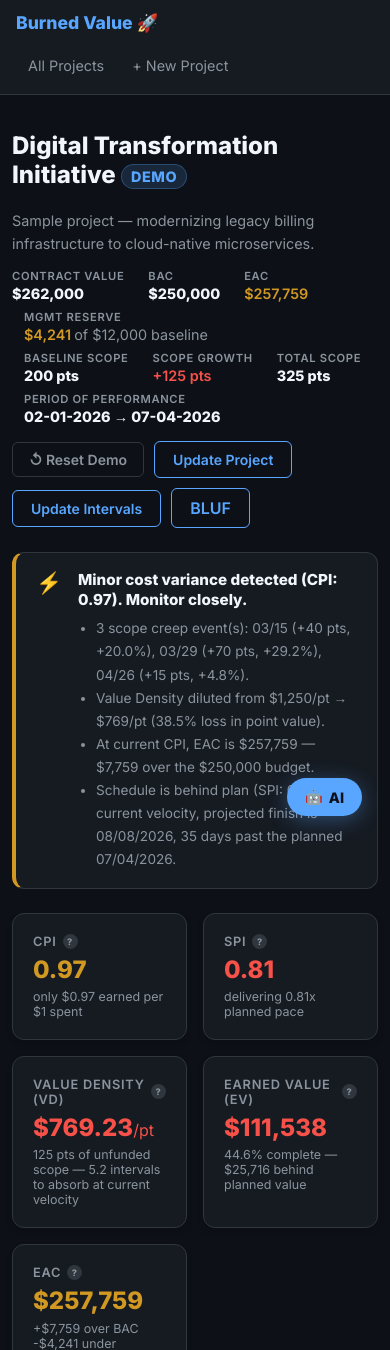
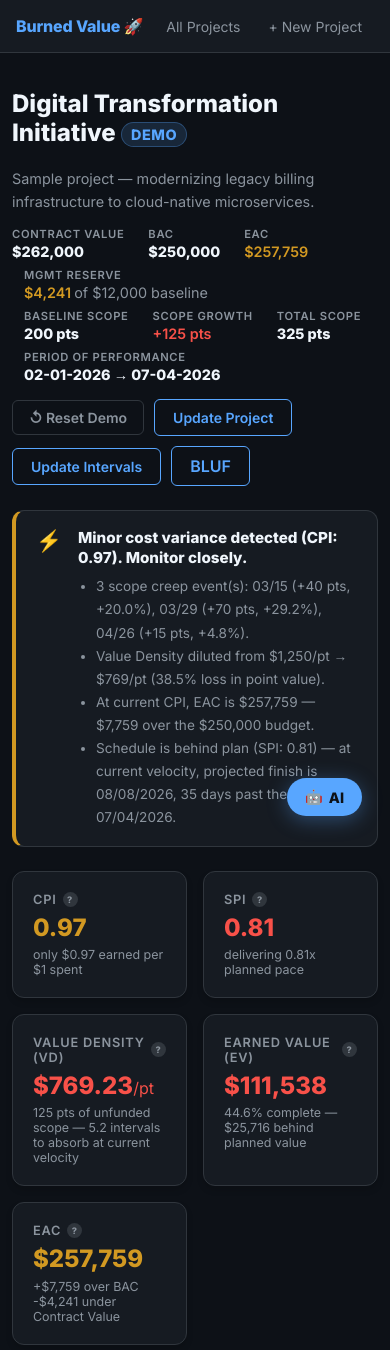
Before and after one commit to matthewnewell/BurnedValue, a Flask app: page /dashboard/demo in a window 390 px wide; the page is wider, and only the part inside the window is pictured. Shown: the top 1350 px of that part. Run offline with Flask 3, Linux system fonts and the light colour scheme.

Commit message:
Replace sidebar with slim top navbar, free up horizontal real estate

```diff
--- a/static/css/style.css
+++ b/static/css/style.css
@@ -22,53 +22,56 @@ a {
     color: inherit;
 }
 
-.app-container {
+/* ── Top Nav ── */
+.topnav {
+    position: sticky;
+    top: 0;
+    z-index: 100;
     display: flex;
-    min-height: 100vh;
-}
-
-/* ── Sidebar ── */
-.sidebar {
-    width: 220px;
+    align-items: center;
+    justify-content: space-between;
     background: var(--card-bg);
-    border-right: 1px solid var(--border);
-    padding: 24px 16px;
+    border-bottom: 1px solid var(--border);
+    padding: 0 32px;
+    height: 52px;
     flex-shrink: 0;
 }
 
-.brand h1 {
-    font-size: 1.1rem;
-    margin: 0 0 2rem 0;
+.topnav-brand a {
+    font-size: 1rem;
+    font-weight: 800;
     color: var(--accent);
+    text-decoration: none;
+    letter-spacing: -0.01em;
 }
 
-.nav-links {
+.topnav-links {
     list-style: none;
     padding: 0;
     margin: 0;
+    display: flex;
+    gap: 4px;
+    align-items: center;
 }
 
-.nav-links li {
-    margin-bottom: 4px;
+.topnav-links a {
+    display: block;
+    padding: 6px 12px;
+    border-radius: 6px;
+    font-size: 0.875rem;
+    font-weight: 500;
+    transition: background 0.15s, color 0.15s;
+    color: var(--text-secondary);
+    text-decoration: none;
 }
 
-.nav-links a {
-    display: block;
-    padding: 8px 12px;
-    border-radius: 6px;
-    font-size: 0.9rem;
-    transition: background 0.15s;
-    color: var(--text-secondary);
-}
-
-.nav-links a:hover {
+.topnav-links a:hover {
     background: rgba(255, 255, 255, 0.06);
     color: var(--text-primary);
 }
 
 /* ── Main Content ── */
 .content {
-    flex: 1;
     padding: 40px;
     min-width: 0;
 }
@@ -926,36 +929,10 @@ a {
 
 /* ── Responsive ── */
 
-/* Tablet & mobile: stack sidebar on top */
+/* Tablet & mobile */
 @media (max-width: 768px) {
-    .app-container {
-        flex-direction: column;
-    }
-
-    .sidebar {
-        width: 100%;
-        box-sizing: border-box;
-        border-right: none;
-        border-bottom: 1px solid var(--border);
-        padding: 12px 16px;
-        display: flex;
-        align-items: center;
-        gap: 16px;
-    }
-
-    .brand h1 {
-        margin: 0;
-        white-space: nowrap;
-    }
-
-    .nav-links {
-        display: flex;
-        flex-direction: row;
-        gap: 4px;
-    }
-
-    .nav-links li {
-        margin-bottom: 0;
+    .topnav {
+        padding: 0 16px;
     }
 
     .content {
@@ -1042,11 +1019,6 @@ a {
         font-size: 1.5rem;
     }
 
-    /* Sidebar nav: wrap if needed */
-    .sidebar {
-        flex-wrap: wrap;
-    }
-
     /* Tooltip: keep within viewport */
     .tooltip-text {
         width: 200px;
@@ -1058,7 +1030,7 @@ a {
 /* ── AI Chat Pane ──────────────────────────────────────────────────────────── */
 
 /* When pane is open, shrink main content */
-.app-container.chat-pane-active .content {
+.chat-pane-active.content {
     margin-right: 360px;
     transition: margin-right 0.3s ease;
 }
--- a/templates/dashboard.html
+++ b/templates/dashboard.html
@@ -911,7 +911,7 @@
   const messages   = document.getElementById('chatMessages');
   const input      = document.getElementById('chatInput');
   const sendBtn    = document.getElementById('chatSendBtn');
-  const appContainer = document.querySelector('.app-container');
+  const mainContent = document.querySelector('.content');
 
   let history = [];   // [{role, content}]
   let open = localStorage.getItem('chatPaneOpen') === 'true';
@@ -921,7 +921,7 @@
     localStorage.setItem('chatPaneOpen', val);
     pane.classList.toggle('chat-pane-open', val);
     toggleBtn.classList.toggle('chat-toggle-hidden', val);
-    appContainer.classList.toggle('chat-pane-active', val);
+    mainContent.classList.toggle('chat-pane-active', val);
   }
 
   setOpen(open);
--- a/templates/layout.html
+++ b/templates/layout.html
@@ -11,12 +11,11 @@
 </head>
 
 <body>
-    <div class="app-container">
-        <nav class="sidebar">
-            <div class="brand">
-                <h1><a href="{{ url_for('index') }}">Burned Value 🚀</a></h1>
+    <nav class="topnav">
+        <div class="topnav-brand">
+            <a href="{{ url_for('index') }}">Burned Value 🚀</a>
         </div>
-            <ul class="nav-links">
+        <ul class="topnav-links">
             <li><a href="{{ url_for('index') }}">All Projects</a></li>
             <li><a href="{{ url_for('create_project') }}">+ New Project</a></li>
         </ul>
@@ -25,7 +24,6 @@
     <main class="content">
         {% block content %}{% endblock %}
     </main>
-    </div>
 </body>
 
 </html>
```
Lines whose indentation alone changed are shown as unchanged.
